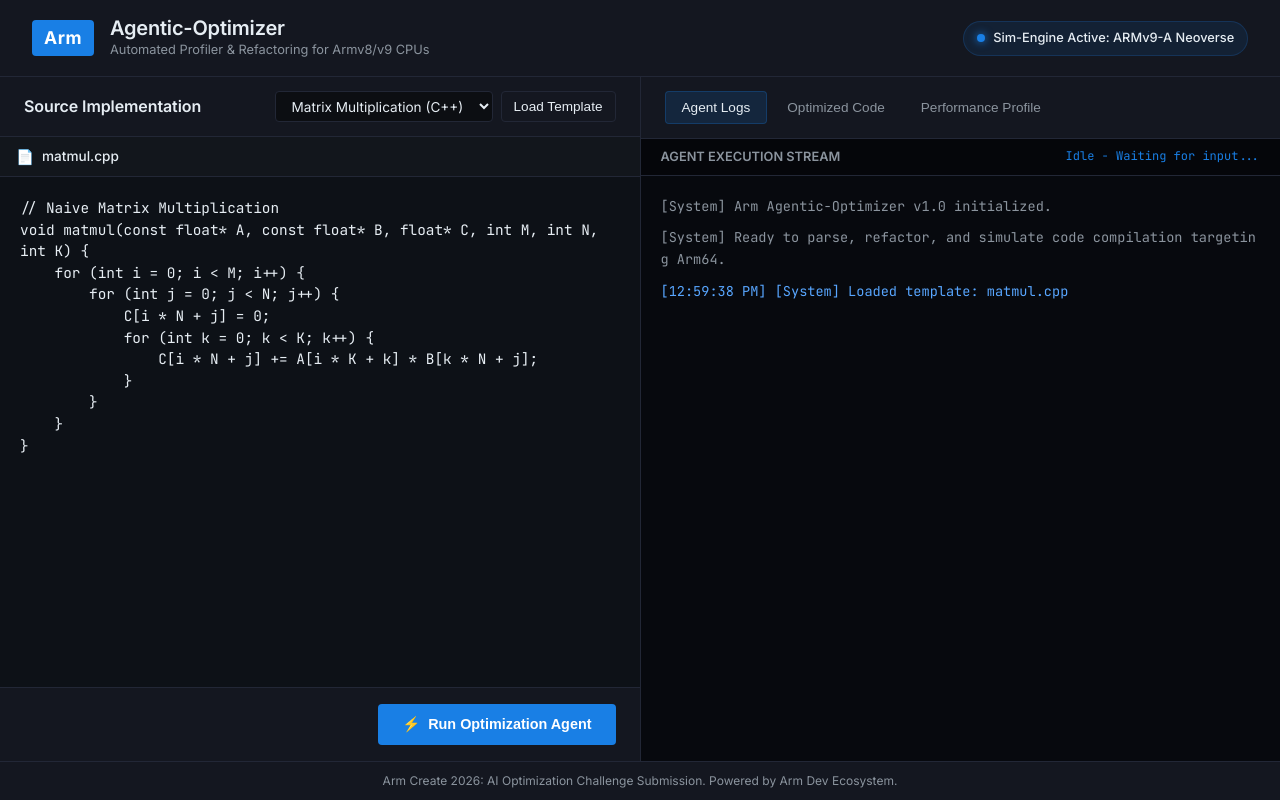
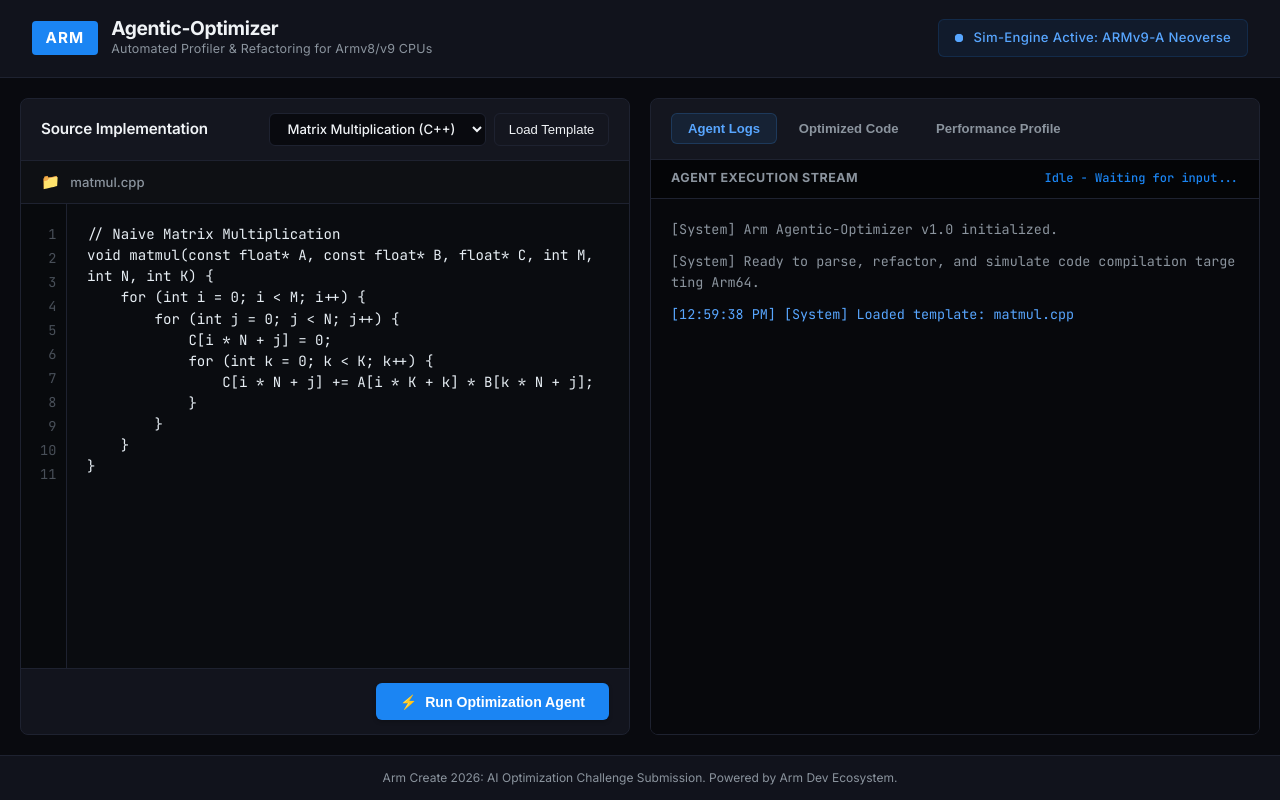
Before and after one commit to RaghavParasher/arm-agentic-optimizer, a website: page public/index.html in a window 1280 px wide. Drawn offline with nearby package versions, Linux system fonts and the light colour scheme.

Commit message:
style: overhaul design with premium visual layout and line numbers

```diff
--- a/public/app.js
+++ b/public/app.js
@@ -28,6 +28,7 @@
 const loadExampleBtn = document.getElementById('load-example-btn');
 const filenameInput = document.getElementById('filename-input');
 const codeInput = document.getElementById('code-input');
+const lineNumbers = document.getElementById('line-numbers');
 const optimizeBtn = document.getElementById('optimize-btn');
 const consoleLogs = document.getElementById('console-logs');
 const agentStatus = document.getElementById('agent-status');
@@ -37,12 +38,26 @@
 const tabButtons = document.querySelectorAll('.tab-btn');
 const tabContents = document.querySelectorAll('.tab-content');
 
+// Dynamically generate line numbers gutter
+function updateLineNumbers() {
+    const lines = codeInput.value.split('\n');
+    const lineCount = Math.max(lines.length, 1);
+    let html = '';
+    for (let i = 1; i <= lineCount; i++) {
+        html += `<div>${i}</div>`;
+    }
+    lineNumbers.innerHTML = html;
+    // Align scroll
+    lineNumbers.scrollTop = codeInput.scrollTop;
+}
+
 // Load Selected Example Template
 function loadTemplate() {
     const selected = exampleSelect.value;
     if (templates[selected]) {
         filenameInput.value = templates[selected].filename;
         codeInput.value = templates[selected].code;
+        updateLineNumbers();
         logConsole(`System`, `Loaded template: ${templates[selected].filename}`);
     }
 }
@@ -110,12 +125,12 @@
             datasets: [{
                 data: [beforeVal, afterVal],
                 backgroundColor: [
-                    'rgba(218, 54, 51, 0.7)',  // Red for before
-                    'rgba(25, 127, 229, 0.7)'   // Blue for after
+                    'rgba(218, 54, 51, 0.8)',  // Red for before
+                    'rgba(27, 133, 243, 0.8)'   // Blue for after
                 ],
                 borderColor: [
                     '#da3633',
-                    '#197fe5'
+                    '#1b85f3'
                 ],
                 borderWidth: 1.5,
                 borderRadius: 4
@@ -129,10 +144,10 @@
             },
             scales: {
                 y: {
-                    grid: { color: '#222736' },
+                    grid: { color: '#1e2230' },
                     ticks: {
                         color: '#8b949e',
-                        font: { family: 'Inter', size: 10 },
+                        font: { family: 'Inter', size: 9 },
                         callback: function(value) { return value + valueSuffix; }
                     }
                 },
@@ -140,7 +155,7 @@
                     grid: { display: false },
                     ticks: {
                         color: '#8b949e',
-                        font: { family: 'Inter', size: 11 }
+                        font: { family: 'Inter', size: 10, weight: '500' }
                     }
                 }
             }
@@ -257,6 +272,12 @@
     optimizeBtn.addEventListener('click', runOptimization);
     copyCodeBtn.addEventListener('click', copyCode);
 
+    // Editor scroll synchronization and inputs
+    codeInput.addEventListener('scroll', () => {
+        lineNumbers.scrollTop = codeInput.scrollTop;
+    });
+    codeInput.addEventListener('input', updateLineNumbers);
+
     // Tab click events
     tabButtons.forEach(btn => {
         btn.addEventListener('click', () => {
@@ -264,4 +285,7 @@
             switchTab(tabId);
         });
     });
+
+    // Initialize line numbers count on load
+    updateLineNumbers();
 });
--- a/public/index.html
+++ b/public/index.html
@@ -16,14 +16,14 @@
         <!-- Header -->
         <header class="app-header">
             <div class="header-logo">
-                <div class="logo-icon">Arm</div>
+                <div class="logo-icon">ARM</div>
                 <div class="logo-text">
                     <h1>Agentic-Optimizer</h1>
                     <p>Automated Profiler & Refactoring for Armv8/v9 CPUs</p>
                 </div>
             </div>
             <div class="header-status">
-                <span class="status-dot"></span>
+                <span class="status-pulse"></span>
                 <span class="status-text">Sim-Engine Active: ARMv9-A Neoverse</span>
             </div>
         </header>
@@ -47,10 +47,14 @@
 
                 <div class="code-wrapper">
                     <div class="editor-filename">
-                        <span class="file-icon">📄</span>
-                        <input type="text" id="filename-input" value="kernel.cpp">
+                        <span class="file-icon">📁</span>
+                        <input type="text" id="filename-input" value="kernel.cpp" readonly>
                     </div>
+                    <!-- IDE-like container with synced line numbers -->
+                    <div class="editor-container">
+                        <div class="line-numbers" id="line-numbers"></div>
                         <textarea id="code-input" spellcheck="false" placeholder="Paste your C++ or Python AI/math kernel code here..."></textarea>
+                    </div>
                 </div>
 
                 <div class="panel-actions">
@@ -101,6 +105,7 @@
                         <div class="performance-grid">
                             <div class="metric-summary-card">
                                 <h3>Efficiency Improvement</h3>
+                                <div class="metric-flex">
                                     <div class="speedup-display">
                                         <span id="speedup-val">--</span>
                                         <span class="speedup-label">Inference Speedup</span>
@@ -116,20 +121,23 @@
                                         </div>
                                     </div>
                                 </div>
+                            </div>
 
+                            <div class="charts-row">
                                 <div class="chart-container">
-                                <h4>Execution Latency (ms) - Lower is Better</h4>
+                                    <h4>Execution Latency (ms)</h4>
                                     <canvas id="latencyChart"></canvas>
                                 </div>
 
                                 <div class="chart-container">
-                                <h4>L1/L2 Cache Misses (%) - Lower is Better</h4>
+                                    <h4>L1/L2 Cache Misses (%)</h4>
                                     <canvas id="cacheChart"></canvas>
                                 </div>
 
                                 <div class="chart-container">
-                                <h4>Power Draw (mW) - Lower is Better</h4>
+                                    <h4>Power Draw (mW)</h4>
                                     <canvas id="powerChart"></canvas>
+                                </div>
                             </div>
                         </div>
                     </div>
--- a/public/styles.css
+++ b/public/styles.css
@@ -1,18 +1,21 @@
-/* CSS Variables for Clean Design Tokens */
+/* Custom CSS Variables & Design Tokens */
 :root {
-    --bg-dark: #0c0e12;
-    --card-bg: #141720;
-    --border-color: #222736;
-    --text-primary: #e6edf3;
+    --bg-main: #090a0f;
+    --card-bg: #11131c;
+    --border-color: #1e2230;
+    --text-primary: #f0f3f6;
     --text-secondary: #8b949e;
-    --accent-blue: #197fe5;
-    --accent-blue-hover: #2188ff;
+    --accent-blue: #1b85f3;
+    --accent-blue-hover: #3895f5;
     --accent-green: #2ea44f;
     --accent-red: #da3633;
-    --console-bg: #07090e;
-    --code-bg: #0d1117;
+    --console-bg: #07080c;
+    --code-bg: #0a0c10;
+    --editor-gutter: #161b22;
     --font-sans: 'Inter', -apple-system, BlinkMacSystemFont, "Segoe UI", sans-serif;
     --font-mono: 'JetBrains Mono', 'Fira Code', monospace;
+    --border-radius: 8px;
+    --transition-smooth: all 0.2s cubic-bezier(0.4, 0, 0.2, 1);
 }
 
 * {
@@ -21,28 +24,44 @@
     padding: 0;
 }
 
+/* Custom Scrollbar Styles */
+::-webkit-scrollbar {
+    width: 6px;
+    height: 6px;
+}
+::-webkit-scrollbar-track {
+    background: var(--code-bg);
+}
+::-webkit-scrollbar-thumb {
+    background: #30363d;
+    border-radius: 3px;
+}
+::-webkit-scrollbar-thumb:hover {
+    background: #8b949e;
+}
+
 body {
-    background-color: var(--bg-dark);
+    background-color: var(--bg-main);
     color: var(--text-primary);
     font-family: var(--font-sans);
-    line-height: 1.6;
+    line-height: 1.5;
     -webkit-font-smoothing: antialiased;
     height: 100vh;
     overflow: hidden;
 }
 
-/* App Layout Grid */
+/* Main Container */
 .app-container {
     display: flex;
     flex-direction: column;
     height: 100vh;
 }
 
-/* Header Styles */
+/* Header Design */
 .app-header {
     background-color: var(--card-bg);
     border-bottom: 1px solid var(--border-color);
-    padding: 1rem 2rem;
+    padding: 1.15rem 2rem;
     display: flex;
     justify-content: space-between;
     align-items: center;
@@ -51,89 +70,112 @@
 .header-logo {
     display: flex;
     align-items: center;
-    gap: 1rem;
+    gap: 0.85rem;
 }
 
 .logo-icon {
     background-color: var(--accent-blue);
     color: #ffffff;
-    font-weight: 700;
-    font-size: 1.1rem;
-    padding: 0.25rem 0.75rem;
+    font-weight: 800;
+    font-size: 0.95rem;
+    padding: 0.35rem 0.85rem;
     border-radius: 4px;
-    letter-spacing: 0.5px;
+    letter-spacing: 1px;
 }
 
 .logo-text h1 {
-    font-size: 1.25rem;
-    font-weight: 600;
-    line-height: 1.2;
-    letter-spacing: -0.2px;
+    font-size: 1.2rem;
+    font-weight: 700;
+    letter-spacing: -0.02em;
+    line-height: 1.1;
+    color: var(--text-primary);
 }
 
 .logo-text p {
-    font-size: 0.8rem;
+    font-size: 0.78rem;
     color: var(--text-secondary);
+    letter-spacing: 0.2px;
 }
 
 .header-status {
     display: flex;
     align-items: center;
-    gap: 0.5rem;
-    background-color: rgba(25, 127, 229, 0.1);
-    padding: 0.4rem 0.8rem;
-    border-radius: 20px;
-    border: 1px solid rgba(25, 127, 229, 0.2);
+    gap: 0.65rem;
+    background-color: rgba(27, 133, 243, 0.08);
+    padding: 0.5rem 1rem;
+    border-radius: 6px;
+    border: 1px solid rgba(27, 133, 243, 0.15);
 }
 
-.status-dot {
+/* Pulsing Engine Indicator */
+.status-pulse {
     width: 8px;
     height: 8px;
-    background-color: var(--accent-blue);
+    background-color: #58a6ff;
     border-radius: 50%;
+    position: relative;
     display: inline-block;
-    box-shadow: 0 0 8px var(--accent-blue);
+}
+
+.status-pulse::after {
+    content: '';
+    position: absolute;
+    top: 0; left: 0; right: 0; bottom: 0;
+    border-radius: 50%;
+    background-color: #58a6ff;
+    animation: pulse 1.8s infinite ease-in-out;
+}
+
+@keyframes pulse {
+    0% { transform: scale(1); opacity: 1; }
+    100% { transform: scale(3.5); opacity: 0; }
 }
 
 .status-text {
-    font-size: 0.8rem;
+    font-size: 0.82rem;
     font-weight: 500;
-    color: var(--text-primary);
+    color: #58a6ff;
+    letter-spacing: 0.3px;
 }
 
-/* Main Area Layout */
+/* Main Dashboard Workspace Grid */
 .app-main {
     flex: 1;
     display: grid;
     grid-template-columns: 1fr 1fr;
-    gap: 1px; /* Divider effect */
-    background-color: var(--border-color);
+    gap: 1.25rem;
+    padding: 1.25rem;
+    background-color: var(--bg-main);
     overflow: hidden;
 }
 
 .panel {
-    background-color: var(--bg-dark);
+    background-color: var(--card-bg);
+    border: 1px solid var(--border-color);
+    border-radius: var(--border-radius);
     display: flex;
     flex-direction: column;
     overflow: hidden;
+    transition: var(--transition-smooth);
 }
 
 .panel-header {
-    background-color: var(--card-bg);
+    background-color: rgba(255, 255, 255, 0.01);
     border-bottom: 1px solid var(--border-color);
-    padding: 0.85rem 1.5rem;
+    padding: 0.9rem 1.25rem;
     display: flex;
     justify-content: space-between;
     align-items: center;
 }
 
 .panel-header h2 {
-    font-size: 1rem;
+    font-size: 0.95rem;
     font-weight: 600;
-    letter-spacing: -0.1px;
+    letter-spacing: -0.01em;
+    color: var(--text-primary);
 }
 
-/* Editor Wrapper */
+/* IDE Code Editor Skin */
 .code-wrapper {
     flex: 1;
     display: flex;
@@ -143,135 +185,177 @@
 }
 
 .editor-filename {
-    background-color: rgba(255, 255, 255, 0.02);
+    background-color: rgba(255, 255, 255, 0.015);
     border-bottom: 1px solid var(--border-color);
-    padding: 0.5rem 1rem;
+    padding: 0.6rem 1.25rem;
     display: flex;
     align-items: center;
-    gap: 0.5rem;
+    gap: 0.65rem;
 }
 
 .file-icon {
-    font-size: 0.9rem;
+    font-size: 0.95rem;
 }
 
 .editor-filename input {
     background: transparent;
     border: none;
-    color: var(--text-primary);
+    color: var(--text-secondary);
     font-family: var(--font-sans);
+    font-size: 0.82rem;
+    font-weight: 500;
+    width: 250px;
+    outline: none;
+}
+
+.editor-container {
+    flex: 1;
+    display: flex;
+    overflow: hidden;
+    position: relative;
+}
+
+/* Code Gutter (Line Numbers) */
+.line-numbers {
+    width: 46px;
+    background-color: rgba(0, 0, 0, 0.15);
+    border-right: 1px solid var(--border-color);
+    color: #484f58;
+    font-family: var(--font-mono);
     font-size: 0.85rem;
-    font-weight: 500;
-    width: 200px;
-    outline: none;
+    text-align: right;
+    padding: 1.25rem 0.6rem 1.25rem 0;
+    user-select: none;
+    overflow: hidden;
+    line-height: 1.5;
+}
+
+.line-numbers div {
+    height: 1.5rem;
 }
 
 textarea#code-input {
     flex: 1;
     background-color: var(--code-bg);
-    color: var(--text-primary);
+    color: #e6edf3;
     font-family: var(--font-mono);
-    font-size: 0.9rem;
+    font-size: 0.88rem;
     padding: 1.25rem;
     border: none;
     resize: none;
     outline: none;
     line-height: 1.5;
+    overflow-y: auto;
 }
 
-/* Dropdown and Action Buttons */
+/* File Selector dropdown & buttons */
 .file-selector {
     display: flex;
     gap: 0.5rem;
 }
 
 select {
-    background-color: var(--bg-dark);
+    background-color: var(--bg-main);
     color: var(--text-primary);
     border: 1px solid var(--border-color);
-    padding: 0.35rem 0.75rem;
-    border-radius: 4px;
-    font-size: 0.85rem;
+    padding: 0.4rem 0.85rem;
+    border-radius: 6px;
+    font-size: 0.82rem;
     outline: none;
+    cursor: pointer;
     font-family: var(--font-sans);
+    font-weight: 500;
+    transition: var(--transition-smooth);
+}
+
+select:hover {
+    border-color: var(--text-secondary);
 }
 
 .btn-primary {
     background-color: var(--accent-blue);
     color: #ffffff;
     border: none;
-    padding: 0.75rem 1.5rem;
+    padding: 0.65rem 1.5rem;
     font-weight: 600;
-    font-size: 0.9rem;
-    border-radius: 4px;
+    font-size: 0.88rem;
+    border-radius: 6px;
     cursor: pointer;
     display: flex;
     align-items: center;
     gap: 0.5rem;
-    transition: background-color 0.2s;
+    transition: var(--transition-smooth);
+    box-shadow: 0 2px 4px rgba(0,0,0,0.2);
 }
 
 .btn-primary:hover {
     background-color: var(--accent-blue-hover);
+    transform: translateY(-1px);
+}
+
+.btn-primary:active {
+    transform: translateY(0);
 }
 
 .btn-secondary {
     background-color: transparent;
     color: var(--text-primary);
     border: 1px solid var(--border-color);
-    padding: 0.35rem 0.75rem;
-    font-size: 0.85rem;
-    border-radius: 4px;
+    padding: 0.4rem 0.85rem;
+    font-size: 0.82rem;
+    border-radius: 6px;
+    font-weight: 500;
     cursor: pointer;
-    transition: background-color 0.2s, border-color 0.2s;
+    transition: var(--transition-smooth);
 }
 
 .btn-secondary:hover {
-    background-color: rgba(255, 255, 255, 0.05);
-    border-color: var(--text-secondary);
+    background-color: rgba(255, 255, 255, 0.03);
+    border-color: #58a6ff;
+    color: #58a6ff;
 }
 
 .panel-actions {
-    padding: 1rem 1.5rem;
-    background-color: var(--card-bg);
+    padding: 0.9rem 1.25rem;
+    background-color: rgba(255, 255, 255, 0.005);
     border-top: 1px solid var(--border-color);
     display: flex;
     justify-content: flex-end;
 }
 
-/* Tabs system */
+/* Tabs pills bar */
 .tabs {
     display: flex;
-    gap: 0.25rem;
+    gap: 0.35rem;
 }
 
 .tab-btn {
     background: transparent;
     border: none;
     color: var(--text-secondary);
-    padding: 0.5rem 1rem;
-    font-size: 0.85rem;
-    font-weight: 500;
+    padding: 0.45rem 1rem;
+    font-size: 0.82rem;
+    font-weight: 600;
     cursor: pointer;
-    border-radius: 4px;
-    transition: color 0.2s, background-color 0.2s;
+    border-radius: 6px;
+    transition: var(--transition-smooth);
 }
 
 .tab-btn:hover {
     color: var(--text-primary);
-    background-color: rgba(255, 255, 255, 0.03);
+    background-color: rgba(255, 255, 255, 0.02);
 }
 
 .tab-btn.active {
-    color: var(--text-primary);
-    background-color: rgba(25, 127, 229, 0.15);
-    border: 1px solid rgba(25, 127, 229, 0.25);
+    color: #58a6ff;
+    background-color: rgba(56, 149, 245, 0.1);
+    border: 1px solid rgba(56, 149, 245, 0.2);
 }
 
 .panel-body {
     flex: 1;
     overflow-y: auto;
-    background-color: var(--bg-dark);
+    background-color: var(--bg-main);
 }
 
 .tab-content {
@@ -284,7 +368,7 @@
     flex-direction: column;
 }
 
-/* Agent Console (Terminal Style) */
+/* Terminal logs panel */
 .agent-console {
     flex: 1;
     background-color: var(--console-bg);
@@ -295,24 +379,25 @@
 }
 
 .console-header {
-    background-color: rgba(0, 0, 0, 0.3);
+    background-color: rgba(0, 0, 0, 0.4);
     border-bottom: 1px solid var(--border-color);
-    padding: 0.5rem 1.25rem;
+    padding: 0.6rem 1.25rem;
     display: flex;
     justify-content: space-between;
 }
 
 .console-title {
-    font-family: var(--font-sans);
-    font-size: 0.8rem;
-    font-weight: 600;
+    font-size: 0.78rem;
+    font-weight: 700;
     color: var(--text-secondary);
     text-transform: uppercase;
+    letter-spacing: 0.5px;
 }
 
 .console-sub {
     font-family: var(--font-mono);
     font-size: 0.75rem;
+    font-weight: 500;
     color: var(--accent-blue);
 }
 
@@ -321,12 +406,13 @@
     padding: 1.25rem;
     overflow-y: auto;
     font-family: var(--font-mono);
-    font-size: 0.85rem;
+    font-size: 0.84rem;
     color: #a5d6ff;
+    line-height: 1.6;
 }
 
 .log-line {
-    margin-bottom: 0.6rem;
+    margin-bottom: 0.65rem;
     white-space: pre-wrap;
     word-break: break-all;
 }
@@ -359,16 +445,16 @@
 .code-header {
     background-color: var(--card-bg);
     border-bottom: 1px solid var(--border-color);
-    padding: 0.5rem 1.25rem;
+    padding: 0.6rem 1.25rem;
     display: flex;
     justify-content: space-between;
     align-items: center;
 }
 
 .code-header span {
-    font-family: var(--font-sans);
     font-size: 0.85rem;
-    font-weight: 500;
+    font-weight: 600;
+    color: var(--text-secondary);
 }
 
 .code-output-container pre {
@@ -384,102 +470,133 @@
     font-size: 0.85rem;
     color: #c9d1d9;
     white-space: pre;
+    line-height: 1.5;
 }
 
-/* Performance Visualizer Styles */
+/* Premium Analytics Dashboard Grid */
 .performance-grid {
-    padding: 1.5rem;
-    display: grid;
-    grid-template-columns: 1fr;
-    gap: 1.5rem;
+    padding: 1.25rem;
+    display: flex;
+    flex-direction: column;
+    gap: 1.25rem;
     overflow-y: auto;
+    height: 100%;
 }
 
 .metric-summary-card {
     background-color: var(--card-bg);
     border: 1px solid var(--border-color);
-    border-radius: 6px;
+    border-radius: var(--border-radius);
     padding: 1.5rem;
 }
 
 .metric-summary-card h3 {
-    font-size: 0.9rem;
-    font-weight: 600;
+    font-size: 0.78rem;
+    font-weight: 700;
     color: var(--text-secondary);
     text-transform: uppercase;
-    margin-bottom: 1rem;
+    margin-bottom: 1.25rem;
+    letter-spacing: 0.5px;
+}
+
+.metric-flex {
+    display: flex;
+    justify-content: space-between;
+    align-items: center;
+    gap: 2rem;
 }
 
 .speedup-display {
     display: flex;
     flex-direction: column;
-    margin-bottom: 1rem;
 }
 
 #speedup-val {
-    font-size: 3rem;
-    font-weight: 700;
+    font-size: 4rem;
+    font-weight: 800;
     color: #58a6ff;
-    line-height: 1;
+    line-height: 0.9;
+    letter-spacing: -0.04em;
 }
 
 .speedup-label {
-    font-size: 0.85rem;
+    font-size: 0.82rem;
     color: var(--text-secondary);
-    margin-top: 0.25rem;
+    margin-top: 0.5rem;
+    font-weight: 500;
 }
 
 .sub-metrics {
-    display: grid;
-    grid-template-columns: 1fr 1fr;
-    gap: 1rem;
-    border-top: 1px solid var(--border-color);
-    padding-top: 1rem;
+    display: flex;
+    gap: 2rem;
 }
 
 .sub-metric-item {
     display: flex;
     flex-direction: column;
+    border-left: 2px solid var(--border-color);
+    padding-left: 1rem;
 }
 
 .sub-label {
-    font-size: 0.8rem;
+    font-size: 0.75rem;
+    font-weight: 600;
     color: var(--text-secondary);
+    text-transform: uppercase;
+    letter-spacing: 0.2px;
 }
 
 .sub-val {
-    font-size: 1.2rem;
-    font-weight: 600;
+    font-size: 1.75rem;
+    font-weight: 700;
     color: var(--text-primary);
+    margin-top: 0.25rem;
+}
+
+/* Charts Rows Layout */
+.charts-row {
+    display: grid;
+    grid-template-columns: 1fr;
+    gap: 1.25rem;
 }
 
 .chart-container {
     background-color: var(--card-bg);
     border: 1px solid var(--border-color);
-    border-radius: 6px;
+    border-radius: var(--border-radius);
     padding: 1.25rem;
-    height: 220px;
+    height: 200px;
     display: flex;
     flex-direction: column;
 }
 
 .chart-container h4 {
-    font-size: 0.85rem;
-    font-weight: 600;
+    font-size: 0.8rem;
+    font-weight: 700;
     color: var(--text-secondary);
-    margin-bottom: 0.75rem;
+    margin-bottom: 0.85rem;
+    text-transform: uppercase;
+    letter-spacing: 0.3px;
 }
 
 .chart-container canvas {
     flex: 1;
-    max-height: 160px;
+    max-height: 140px;
+    width: 100% !important;
+}
+
+/* Media Query for Large Screens */
+@media (min-width: 900px) {
+    .charts-row {
+        grid-template-columns: repeat(3, 1fr);
+    }
 }
 
 /* Footer Styles */
 .app-footer {
     background-color: var(--card-bg);
     border-top: 1px solid var(--border-color);
-    padding: 0.6rem 2rem;
+    padding: 0.8rem 2rem;
     text-align: center;
     font-size: 0.75rem;
     color: var(--text-secondary);
```
Lines whose indentation alone changed are shown as unchanged.
